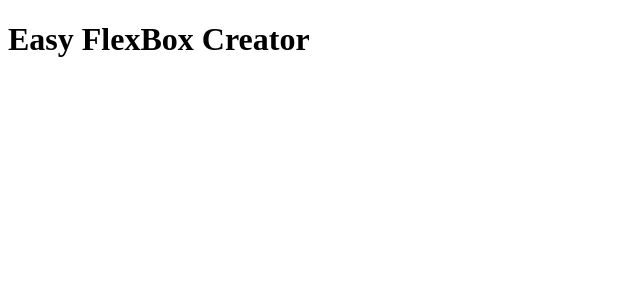
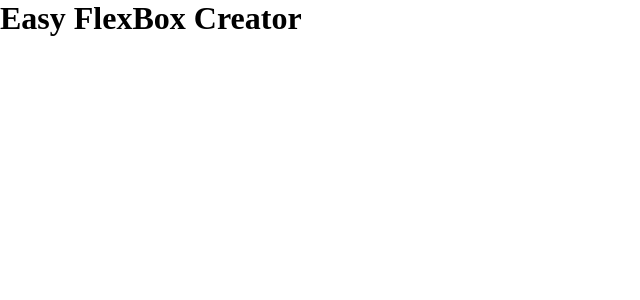
Before and after one commit to SkyDogzz/EasyFlexboxCreator, a React (Create React App) app: page / in a window 1280 px wide. Shown: the top 300 px of the page, without its empty margins (0-640 px from the left). Built offline with nearby package versions, Linux system fonts and the light colour scheme.

Commit message:
Add App.scss and import it

```diff
--- a/src/App.js
+++ b/src/App.js
@@ -1,3 +1,4 @@
+import './App.scss'
 import Header from './components/Header';
 
 export default function App() {
--- /dev/null
+++ b/src/App.scss
@@ -0,0 +1,7 @@
+*,
+::before,
+::after {
+  box-sizing: border-box;
+  margin: 0;
+  padding: 0;
+}
```
